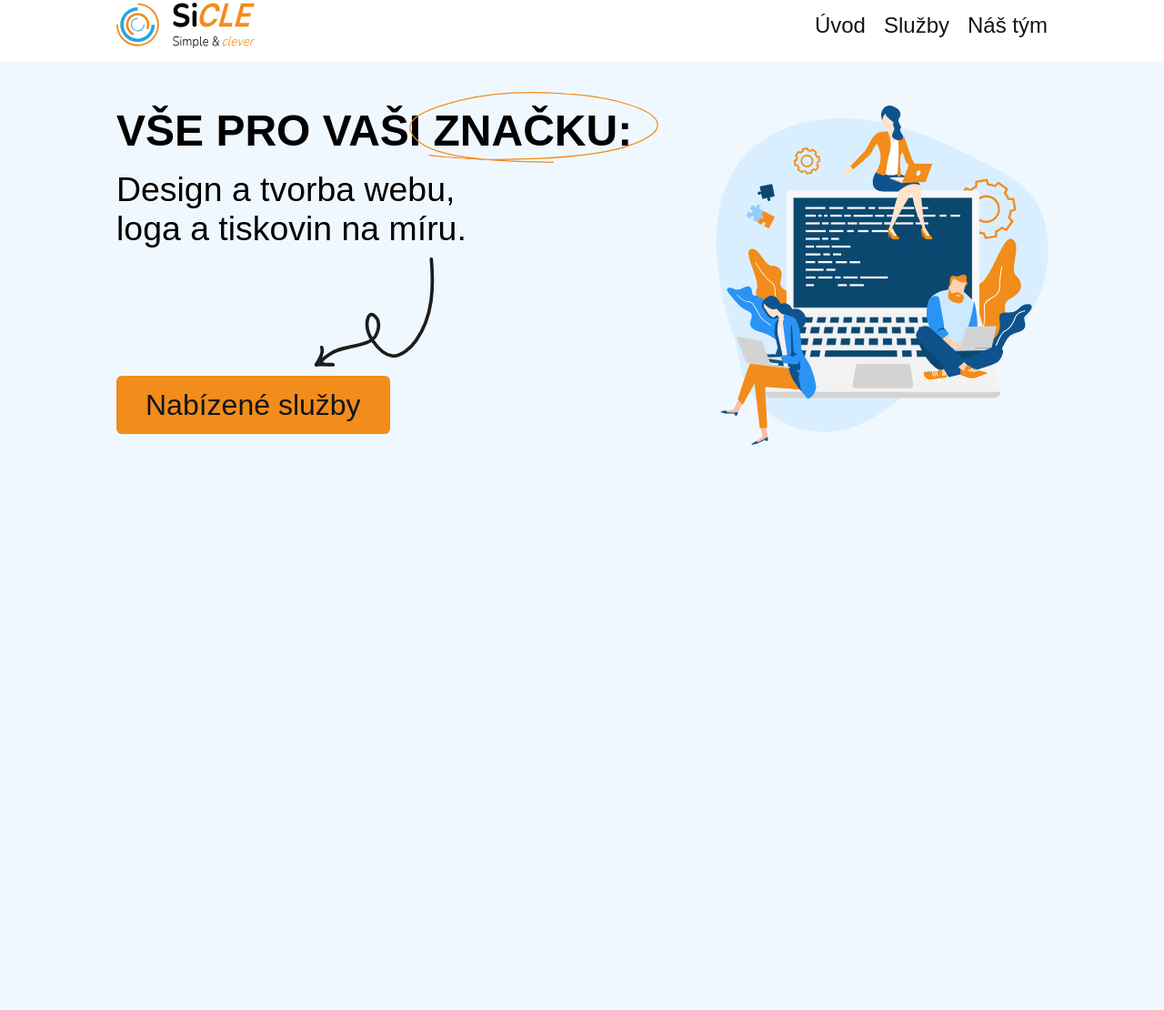
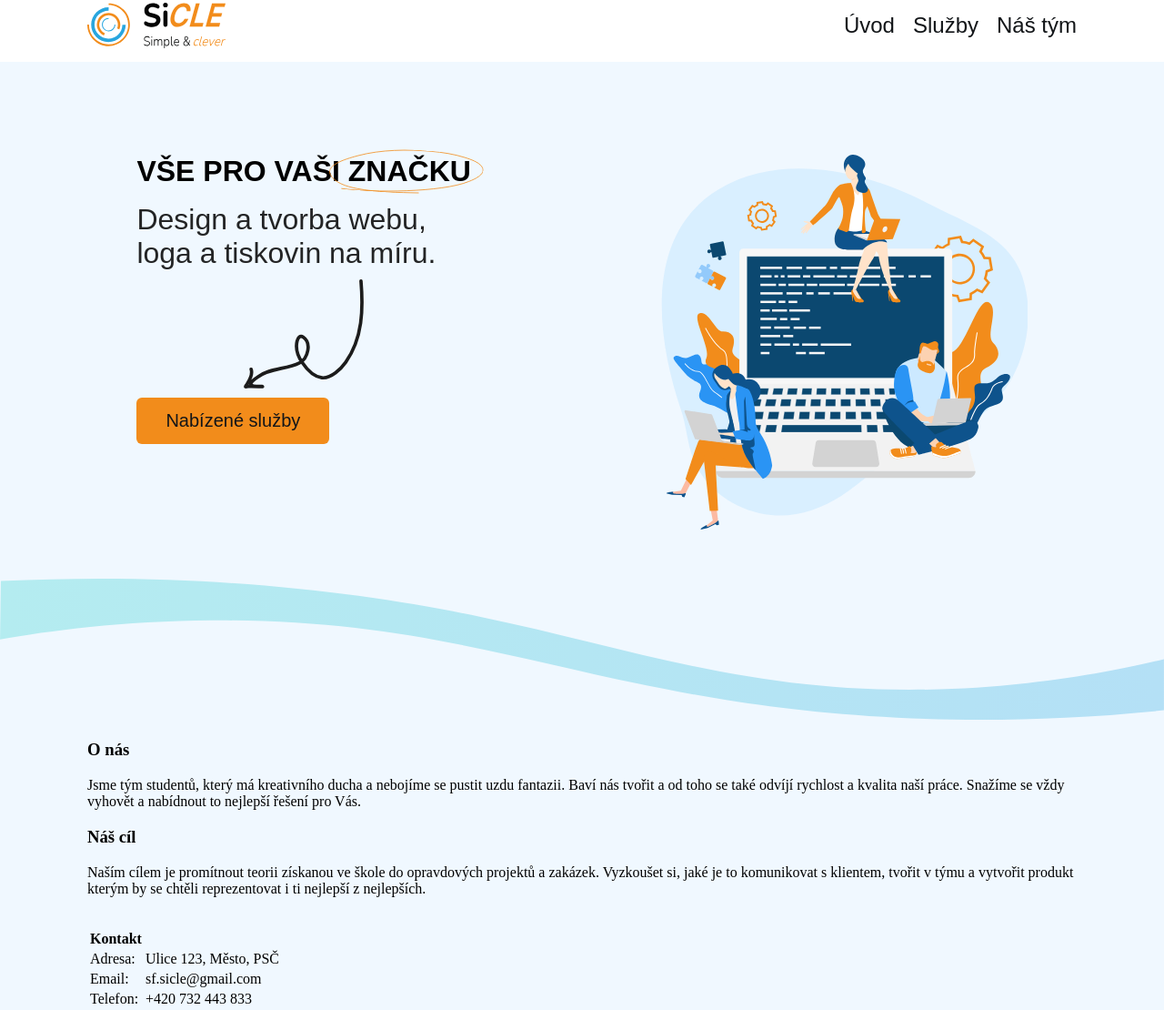
Before and after one commit to sfsicle/sfsicle.github.io, a plain HTML site: page index.html in a window 1280 px wide. Shown: the part 12-1122 px from the top of the page at 91% size. Before the commit the page ends 800 px from the top, so only its background shows below. Drawn offline with Linux system fonts and the light colour scheme.

Commit message:
textace indexu

```diff
--- a/css/style.css
+++ b/css/style.css
@@ -15,6 +15,6 @@ body {
 }
 
 .wrapper {
-  width: 80%;
+  width: 85%;
   margin: 0 auto;
 }
--- a/css/title.css
+++ b/css/title.css
@@ -5,6 +5,14 @@
 @media screen and (max-width: 600px) {
   .title {
     flex-direction: column;
+  }
+
+  .title .text h1 {
+    margin: 1rem 0;
+  }
+
+  .title .img {
+    padding: none;
   }
 
   .title .img img {
@@ -18,16 +26,16 @@
 
   #arrow {
     rotate: 260deg;
-    margin-right: 190px;
   }
 }
 
-.text {
+.title .text {
   font-family: var(--font-header);
-  font-size: clamp(1rem, 2.5vw, 2.25rem);
+  padding: 5%;
 }
 
 .title .text h1 {
+  font-size: clamp(1.5rem, 2.5vw, 3rem);
   font-weight: 900;
   margin: 3rem 0 1rem;
   text-transform: uppercase;
@@ -42,19 +50,22 @@
   position: absolute;
   width: 125%;
   bottom: -40%;
-  right: -13%;
+  right: -10%;
   rotate: 4deg;
 }
 
-.title .text h3 {
+.title .text h2 {
+  font-size: clamp(1.5rem, 2.5vw, 2rem);
   font-weight: 500;
   margin: 0;
+  opacity: 85%;
 }
 
 .title .img {
   display: flex;
   justify-content: flex-end;
   width: 100%;
+  padding: 5%;
 }
 
 .title .img img {
@@ -82,6 +93,7 @@
 #button {
   display: block;
   text-decoration: none;
+  font-size: clamp(1rem, 2vw, 1.25rem);
   color: var(--text-black);
   background-color: var(--orange);
   padding: 0.85rem 2rem;
--- a/index.html
+++ b/index.html
@@ -32,13 +32,13 @@
             <h1>
               Vše pro Vaši
               <span id="krouzek-parent">
-                značku:
+                značku
                 <span id="krouzek">
                   <img src="/public/circle-marker.svg" alt="zakrouzkovane svg" />
                 </span>
               </span>
             </h1>
-            <h3>Design a tvorba webu, <br />loga a tiskovin na míru.</h3>
+            <h2>Design a tvorba webu, <br />loga a tiskovin na míru.</h2>
             <div class="button">
               <img id="arrow" src="/public/arrow.svg" alt="" />
               <a id="button" href="/sluzby/">Nabízené služby</a>
@@ -49,9 +49,55 @@
           </div>
         </section>
       </div>
+      <section>
+        <img src="/public/line.svg" alt="linka" />
+      </section>
+      <div class="wrapper">
+        <section class="info">
+          <div class="about-us">
+            <h3>O nás</h3>
+            <p>
+              Jsme tým studentů, který má kreativního ducha a nebojíme se pustit uzdu fantazii. Baví nás tvořit a od toho se také odvíjí rychlost a kvalita naší
+              práce. Snažíme se vždy vyhovět a nabídnout to nejlepší řešení pro Vás.
+            </p>
+          </div>
+          <div class="our-goal">
+            <h3>Náš cíl</h3>
+            <p>
+              Naším cílem je promítnout teorii získanou ve škole do opravdových projektů a zakázek. Vyzkoušet si, jaké je to komunikovat s klientem, tvořit v
+              týmu a vytvořit produkt kterým by se chtěli reprezentovat i ti nejlepší z nejlepších.
+            </p>
+          </div>
+        </section>
+      </div>
     </main>
     <footer>
-      <div class="wrapper"></div>
+      <div class="wrapper">
+        <div class="logo">
+          <a href="#">
+            <img src="/public/logo.svg" alt="logo" />
+          </a>
+        </div>
+        <div class="content">
+          <table>
+            <tr>
+              <th>Kontakt</th>
+            </tr>
+            <tr>
+              <td>Adresa:</td>
+              <td>Ulice 123, Město, PSČ</td>
+            </tr>
+            <tr>
+              <td>Email:</td>
+              <td>sf.sicle@gmail.com</td>
+            </tr>
+            <tr>
+              <td>Telefon:</td>
+              <td>+420 732 443 833</td>
+            </tr>
+          </table>
+        </div>
+      </div>
     </footer>
   </body>
 </html>
```
Also changed, not shown: nas-tym/index.html (+1 -1 lines), sluzby/index.html (+1 -1 lines).
